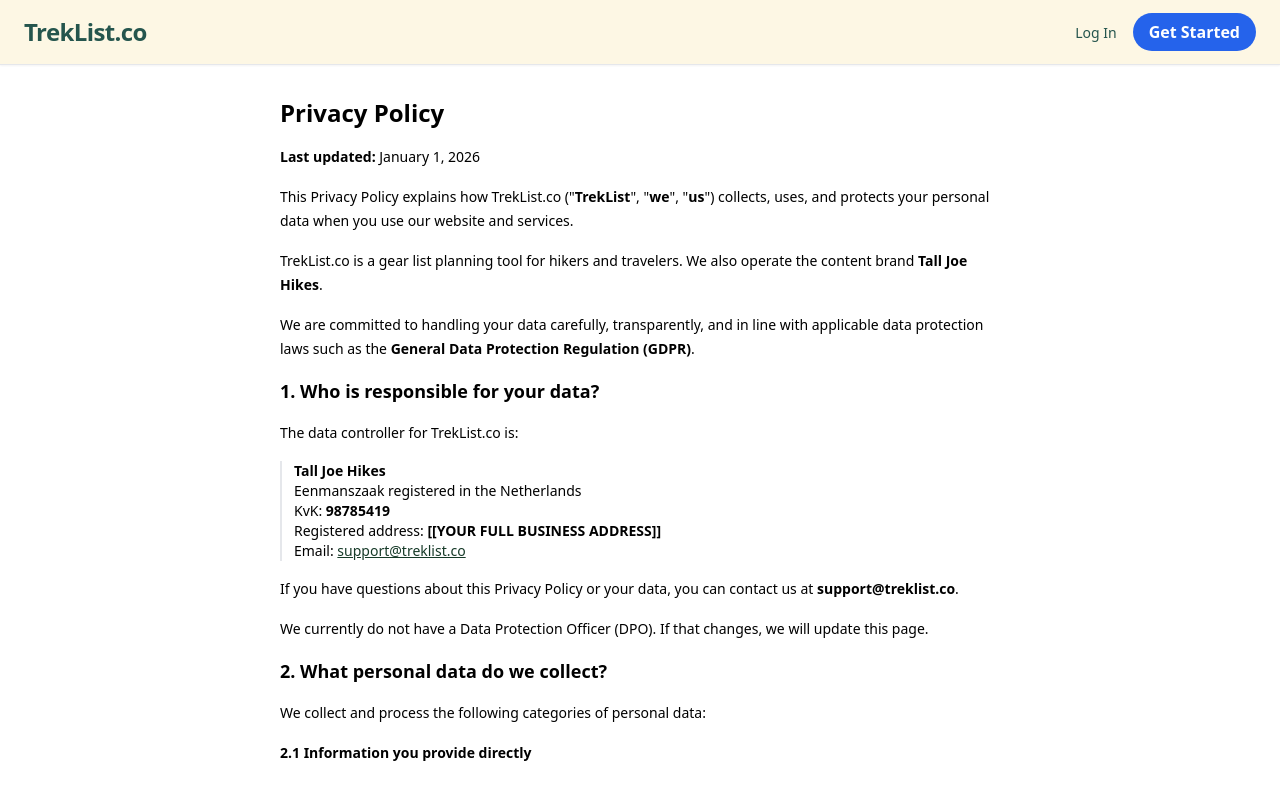
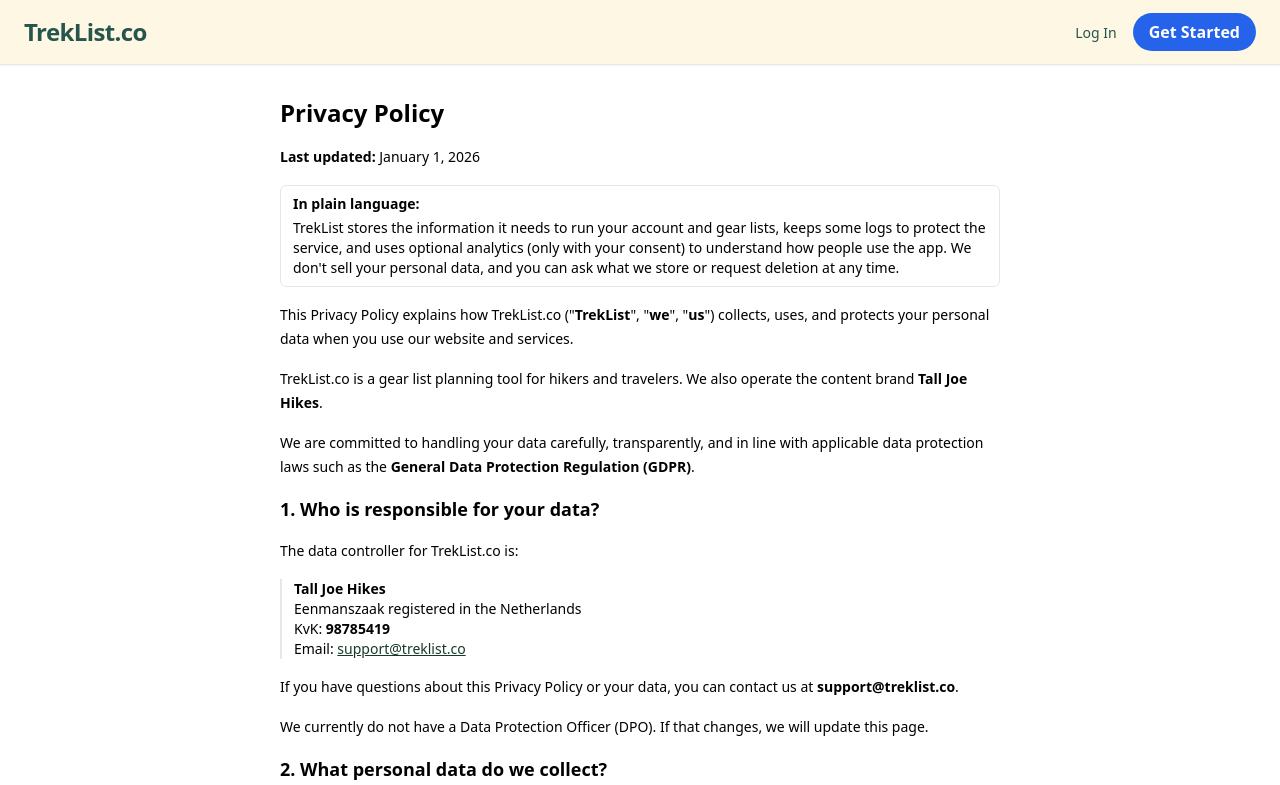
Before and after one commit to mattalanhoward/pack-planner-2.0, a React (Vite) app in the folder client/: page /legal/privacy in a window 1280 px wide. Shown: the top 785 px of the page. Built offline with nearby package versions, Linux system fonts and the light colour scheme; no server answers.

Commit message:
Added some friendly human text to the legal pages.

```diff
--- a/client/src/components/legal/AffiliateDisclosureContent.jsx
+++ b/client/src/components/legal/AffiliateDisclosureContent.jsx
@@ -9,6 +9,16 @@
       <p>
         <strong>Last updated:</strong> January 1, 2026
       </p>
+      <div className="mt-3 mb-4 rounded-md border border-base-300 bg-base-200/60 px-3 py-2 text-xs md:text-sm">
+        <p className="font-semibold mb-1">In plain language:</p>
+        <p>
+          Some gear links on TrekList.co and TallJoeHikes.com are affiliate
+          links. If you click one and make a purchase, we may earn a small
+          commission at no extra cost to you. We only recommend gear we&apos;d
+          genuinely consider for our own trips, and affiliate status
+          doesn&apos;t change our opinion of a product.
+        </p>
+      </div>
 
       <p>
         TrekList.co and Tall Joe Hikes are supported in part through{" "}
@@ -54,7 +64,7 @@
         </li>
         <li>
           Affiliate networks such as{" "}
-          <span className="italic">[[AWIN / IMPACT]]</span>.
+          <span className="italic">Awin, Impact, and Avantlink</span>.
         </li>
         <li>
           Amazon Associates (for links to Amazon products), where applicable and
--- a/client/src/components/legal/CookiesContent.jsx
+++ b/client/src/components/legal/CookiesContent.jsx
@@ -9,7 +9,16 @@
       <p>
         <strong>Last updated:</strong> January 1, 2026
       </p>
-
+      <div className="mt-3 mb-4 rounded-md border border-base-300 bg-base-200/60 px-3 py-2 text-xs md:text-sm">
+        <p className="font-semibold mb-1">In plain language:</p>
+        <p>
+          This page explains which cookies we use, why we use them, and how you
+          can control them. We use essential cookies to keep TrekList running
+          (for example, login and security), and optional analytics cookies if
+          you choose to allow them. We don&apos;t currently use marketing or
+          advertising cookies on TrekList.co.
+        </p>
+      </div>
       <p>
         This Cookie Policy explains how TrekList.co (&quot;
         <strong>TrekList</strong>&quot;, &quot;<strong>we</strong>&quot;, &quot;
--- a/client/src/components/legal/ImprintContent.jsx
+++ b/client/src/components/legal/ImprintContent.jsx
@@ -4,12 +4,6 @@
 export default function ImprintContent() {
   return (
     <div className="space-y-4 text-sm leading-6">
-      <p className="text-[11px] italic text-secondary mb-2">
-        This Imprint is provided for general informational purposes and does not
-        constitute legal advice. Please have a qualified legal professional
-        review it for your specific situation and jurisdictions.
-      </p>
-
       <h1 className="text-2xl font-semibold mb-2">Imprint / Contact</h1>
 
       <p>
@@ -31,12 +25,6 @@
         </p>
         <p>
           <strong>Chamber of Commerce (KvK) number:</strong> 98785419
-        </p>
-        <p>
-          <strong>Registered address:</strong> [[YOUR FULL BUSINESS ADDRESS]]
-        </p>
-        <p>
-          <strong>VAT / BTW number:</strong>
         </p>
       </div>
 
--- a/client/src/components/legal/PrivacyContent.jsx
+++ b/client/src/components/legal/PrivacyContent.jsx
@@ -9,7 +9,16 @@
       <p>
         <strong>Last updated:</strong> January 1, 2026
       </p>
-
+      <div className="mt-3 mb-4 rounded-md border border-base-300 bg-base-200/60 px-3 py-2 text-xs md:text-sm">
+        <p className="font-semibold mb-1">In plain language:</p>
+        <p>
+          TrekList stores the information it needs to run your account and gear
+          lists, keeps some logs to protect the service, and uses optional
+          analytics (only with your consent) to understand how people use the
+          app. We don&apos;t sell your personal data, and you can ask what we
+          store or request deletion at any time.
+        </p>
+      </div>
       <p>
         This Privacy Policy explains how TrekList.co (&quot;
         <strong>TrekList</strong>&quot;, &quot;<strong>we</strong>&quot;, &quot;
@@ -40,8 +49,6 @@
         Eenmanszaak registered in the Netherlands
         <br />
         KvK: <strong>98785419</strong>
-        <br />
-        Registered address: <strong>[[YOUR FULL BUSINESS ADDRESS]]</strong>
         <br />
         Email:{" "}
         <a href="mailto:support@treklist.co" className="underline text-primary">
@@ -325,12 +332,12 @@
         </li>
         <li>
           <strong>Log and security data</strong> – kept for a limited period
-          (typically up to [[X MONTHS]]) for security and troubleshooting.
+          (typically up to 12 months) for security and troubleshooting.
         </li>
         <li>
           <strong>Support communication</strong> – kept for as long as necessary
-          to handle your request and for a reasonable period afterwards (e.g.
-          [[12–24 MONTHS]]), unless required longer for legal reasons.
+          to handle your request and for a reasonable period afterwards (e.g. 12
+          months), unless required longer for legal reasons.
         </li>
         <li>
           <strong>Billing and tax records</strong> – kept for the period
```
